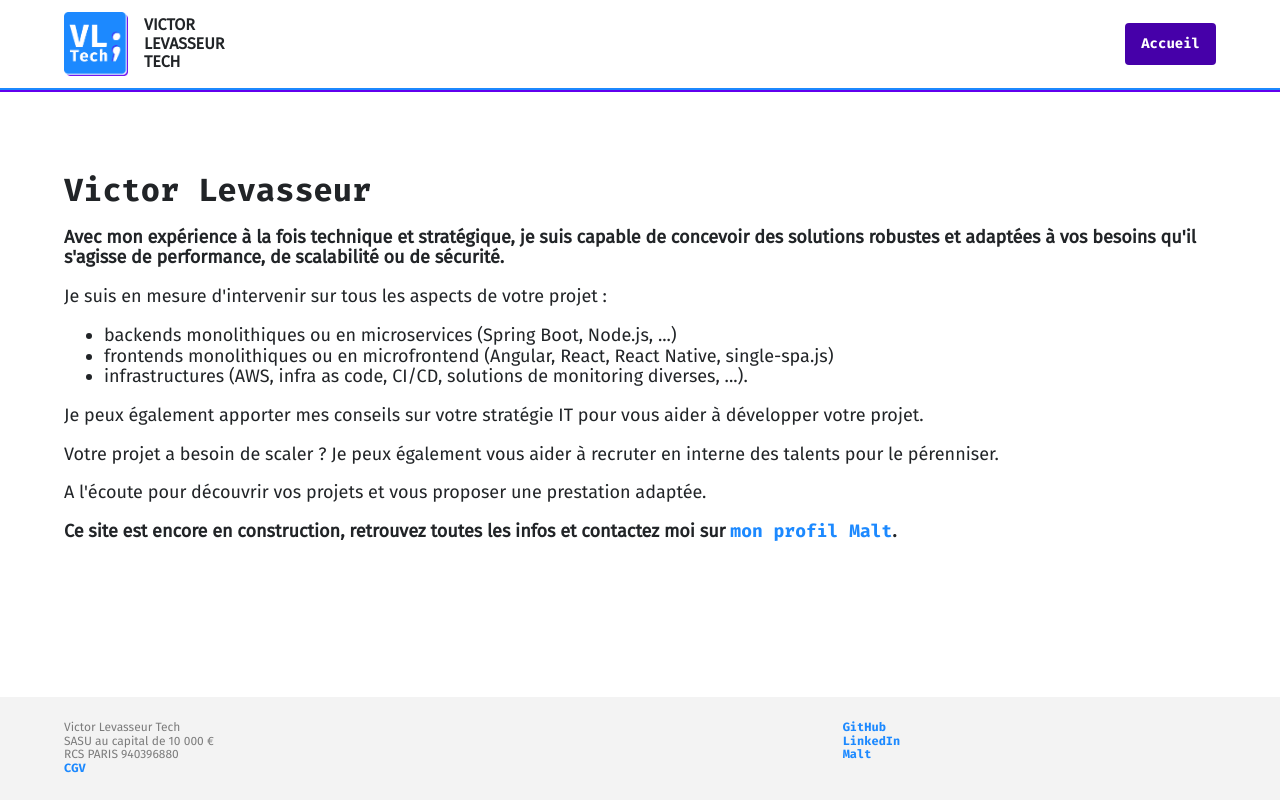
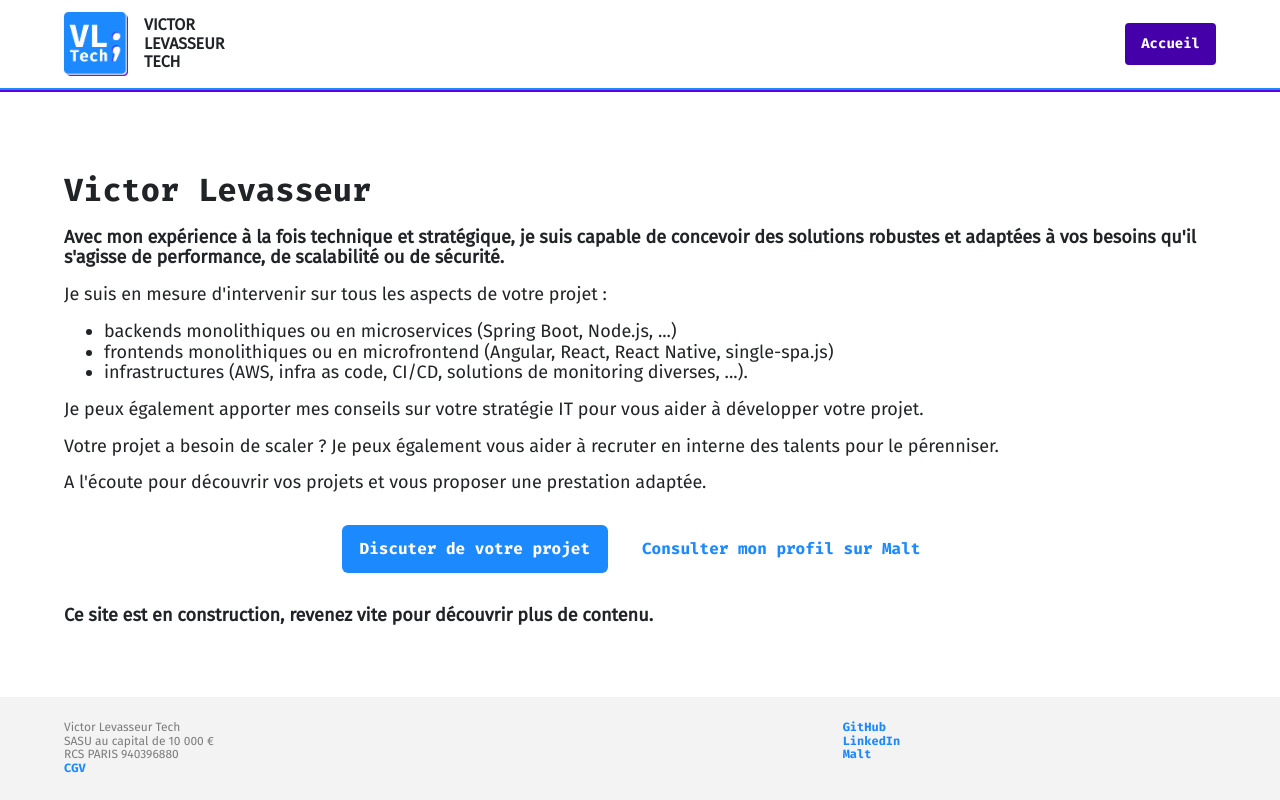
Before and after one commit to victorlevasseur/vltech-website, a Next.js app: page / in a window 1280 px wide. Built offline with nearby package versions, Linux system fonts and the light colour scheme.

Commit message:
feat: add CTA on the main page

```diff
--- /dev/null
+++ b/src/app/page.module.scss
@@ -0,0 +1,10 @@
+.ctaContainer {
+  width: 100%;
+
+  display: flex;
+  justify-content: center;
+  align-items: center;
+  gap: 16px;
+
+  margin: 32px 0;
+}
--- a/src/app/page.tsx
+++ b/src/app/page.tsx
@@ -1,6 +1,10 @@
 import { LayoutColumn } from "@/components/layout/layout-column";
 import { LayoutContainer } from "@/components/layout/layout-container";
 import { Page } from "@/components/layout/page";
+import {LinkButton} from "@/components/button/link-button";
+import {CONFIG} from "@/config";
+
+import styles from './page.module.scss';
 
 export default function Home() {
   return (
@@ -24,7 +28,21 @@ export default function Home() {
 
           <p>A l&apos;écoute pour découvrir vos projets et vous proposer une prestation adaptée.</p>
 
-          <p><em>Ce site est encore en construction, retrouvez toutes les infos et contactez moi sur <a href="https://www.malt.fr/profile/victorlevasseur2">mon profil Malt</a>.</em></p>
+
+
+          <div className={styles.ctaContainer}>
+            <LinkButton
+              label={'Discuter de votre projet'}
+              href={CONFIG.calendlyUrl}
+              target={'_blank'} />
+            <LinkButton
+              variant={'secondary'}
+              label={'Consulter mon profil sur Malt'}
+              href={CONFIG.maltUrl}
+              target={'_blank'} />
+          </div>
+          <p></p>
+          <p><em>Ce site est en construction, revenez vite pour découvrir plus de contenu.</em></p>
         </LayoutColumn>
       </LayoutContainer>
     </Page>
--- a/src/config.ts
+++ b/src/config.ts
@@ -2,4 +2,7 @@ export const CONFIG = {
   domain: process.env.DOMAIN!,
 
   gtmId: process.env.GTM_ID && process.env.GTM_ID !== 'none' ? process.env.GTM_ID : undefined,
+
+  maltUrl: process.env.MALT_URL ?? '#',
+  calendlyUrl: process.env.CALENDLY_URL ?? '#',
 }
--- a/src/styles/globals/globals.scss
+++ b/src/styles/globals/globals.scss
@@ -20,6 +20,8 @@ html, body {
 
 p, ul, ol {
   @include typo.normal;
+
+  margin: 16px 0;
 }
 
 a {
```
Also changed, not shown: 1 other file (tests, documents, lock files or other folders).
